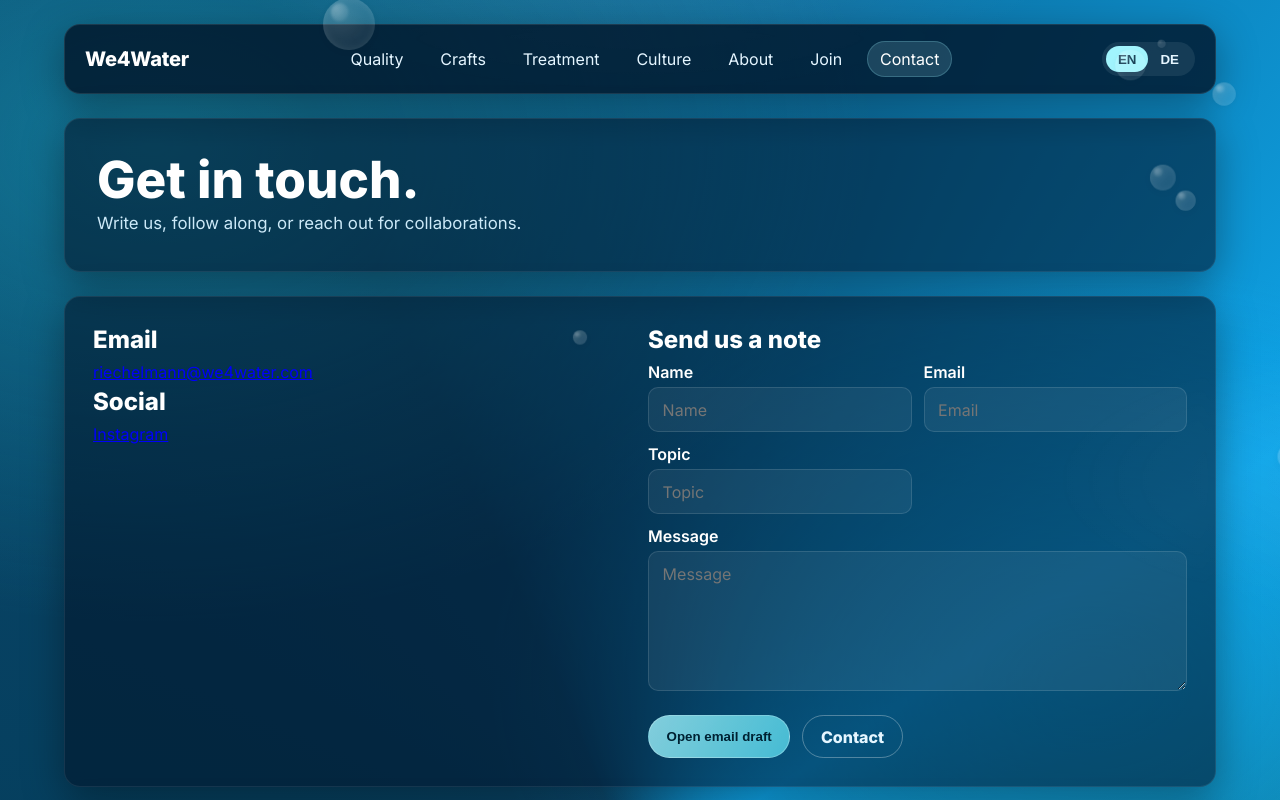
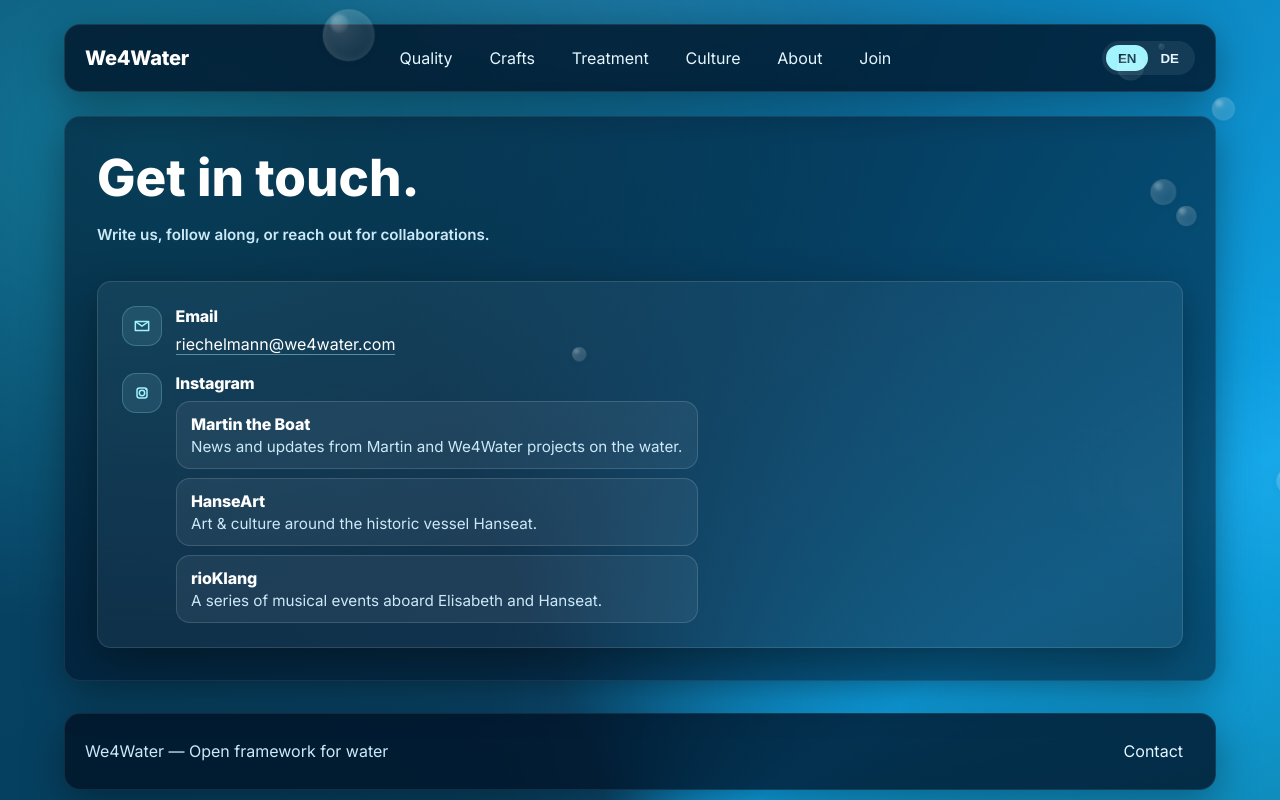
Before and after one commit to idonov8/we4water, a Next.js app: page /contact in a window 1280 px wide. Shown: the top 800 px of the page. Built offline with nearby package versions, Linux system fonts and the light colour scheme; a web font is replaced by a local one.

Commit message:
Update contact page

```diff
--- a/app/components/MailtoFormController.tsx
+++ /dev/null
@@ -1,35 +0,0 @@
-'use client';
-
-import { useEffect } from 'react';
-import { useI18n } from '@/src/i18n/provider';
-
-export function MailtoFormController() {
-  const { t } = useI18n();
-
-  useEffect(() => {
-    function handleSubmit(event: Event) {
-      const target = event.target;
-      if (!(target instanceof HTMLFormElement)) return;
-      if (!target.matches('[data-mailto-form]')) return;
-
-      event.preventDefault();
-
-      const data = new FormData(target);
-      const name = String(data.get('name') || '');
-      const email = String(data.get('email') || '');
-      const topic = String(data.get('topic') || 'We4Water contact');
-      const message = String(data.get('message') || '');
-      const mailto = target.getAttribute('data-mailto') || 'riechelmann@we4water.com';
-
-      const body = [`${t('contact.name')}: ${name}`, `${t('contact.email')}: ${email}`, '', 'Message:', message].join('\n');
-
-      const href = `mailto:${mailto}?subject=${encodeURIComponent(topic)}&body=${encodeURIComponent(body)}`;
-      window.location.href = href;
-    }
-
-    document.addEventListener('submit', handleSubmit, true);
-    return () => document.removeEventListener('submit', handleSubmit, true);
-  }, [t]);
-
-  return null;
-}
--- a/app/components/NavLinks.tsx
+++ b/app/components/NavLinks.tsx
@@ -15,8 +15,7 @@ const NAV_ITEMS: NavItem[] = [
   { href: '/treatment/', key: 'nav.treatment' },
   { href: '/culture/', key: 'nav.culture' },
   { href: '/about/', key: 'nav.about' },
-  { href: '/join/', key: 'nav.join' },
-  { href: '/contact/', key: 'nav.contact' }
+  { href: '/join/', key: 'nav.join' }
 ];
 
 function normalizePath(path: string) {
--- a/app/components/SiteFooter.tsx
+++ b/app/components/SiteFooter.tsx
@@ -8,14 +8,8 @@ export function SiteFooter() {
         <Trans k="footer.rights" />
       </div>
       <div className="nav-links" aria-label="Footer">
-        <a href="mailto:riechelmann@we4water.com">
+        <Link href="/contact/">
           <Trans k="common.contact" />
-        </a>
-        <Link href="/contact/">
-          <Trans k="footer.imprint" />
-        </Link>
-        <Link href="/contact/#legal">
-          <Trans k="footer.privacy" />
         </Link>
       </div>
     </footer>
--- a/app/contact/page.tsx
+++ b/app/contact/page.tsx
@@ -1,100 +1,98 @@
-import Link from 'next/link';
 import { Trans } from '@/app/components/Trans';
 
 export default function ContactPage() {
   return (
-    <>
-      <section className="hero surface">
-        <div>
+    <section className="contact-hero hero surface">
+      <div className="contact-stack">
+        <div className="contact-intro">
           <h1>
             <Trans k="contact.heroTitle" />
           </h1>
-          <p>
-            <Trans k="contact.heroLead" />
-          </p>
+          <p className="subtitle">Write us, follow along, or reach out for collaborations.</p>
         </div>
-      </section>
 
-      <section id="form" className="section surface two-col">
-        <div>
-          <h2>
-            <Trans k="contact.emailLabel" />
-          </h2>
-          <p>
-            <a href="mailto:riechelmann@we4water.com">riechelmann@we4water.com</a>
-          </p>
-          <h2>
-            <Trans k="contact.socialLabel" />
-          </h2>
-          <p>
-            <a href="https://www.instagram.com/martin.the.boat/" target="_blank" rel="noopener noreferrer">
-              Instagram
-            </a>
-          </p>
-        </div>
-        <div>
-          <h2>
-            <Trans k="contact.formTitle" />
-          </h2>
-          <form className="form-grid" data-mailto-form data-mailto="riechelmann@we4water.com">
-            <label>
-              <span>
-                <Trans k="contact.name" />
-              </span>
-              <input type="text" name="name" placeholder="Name" />
-            </label>
-            <label>
-              <span>
-                <Trans k="contact.email" />
-              </span>
-              <input type="email" name="email" required placeholder="Email" />
-            </label>
-            <label>
-              <span>
-                <Trans k="contact.topic" />
-              </span>
-              <input type="text" name="topic" placeholder="Topic" />
-            </label>
-            <label style={{ gridColumn: '1 / -1' }}>
-              <span>
-                <Trans k="contact.message" />
-              </span>
-              <textarea name="message" required placeholder="Message" />
-            </label>
-            <div className="cta-stack" style={{ gridColumn: '1 / -1' }}>
-              <button className="btn" type="submit">
-                <Trans k="contact.submit" />
-              </button>
-              <a className="btn secondary" href="mailto:riechelmann@we4water.com">
-                <Trans k="common.contact" />
+        <div className="contact-panel" aria-label="Contact options">
+          <div className="contact-row">
+            <div className="contact-icon" aria-hidden="true">
+              <svg viewBox="0 0 24 24" role="img" focusable="false">
+                <path
+                  d="M4 6.5h16v11H4v-11Z"
+                  fill="none"
+                  stroke="currentColor"
+                  strokeWidth="1.8"
+                  strokeLinejoin="round"
+                />
+                <path
+                  d="M4.8 7.2 12 12.2l7.2-5"
+                  fill="none"
+                  stroke="currentColor"
+                  strokeWidth="1.8"
+                  strokeLinejoin="round"
+                />
+              </svg>
+            </div>
+            <div className="contact-row-body">
+              <div className="contact-label">Email</div>
+              <a className="contact-link" href="mailto:riechelmann@we4water.com">
+                riechelmann@we4water.com
               </a>
             </div>
-          </form>
+          </div>
+
+          <div className="contact-row">
+            <div className="contact-icon" aria-hidden="true">
+              <svg viewBox="0 0 24 24" role="img" focusable="false">
+                <rect
+                  x="6"
+                  y="6"
+                  width="12"
+                  height="12"
+                  rx="3"
+                  fill="none"
+                  stroke="currentColor"
+                  strokeWidth="1.8"
+                />
+                <circle cx="12" cy="12" r="3.2" fill="none" stroke="currentColor" strokeWidth="1.8" />
+                <circle cx="16.5" cy="7.5" r="0.9" fill="currentColor" />
+              </svg>
+            </div>
+            <div className="contact-row-body">
+              <div className="contact-label">Instagram</div>
+              <div className="ig-list">
+                <a
+                  className="ig-pill"
+                  href="https://www.instagram.com/martin.the.boat/"
+                  target="_blank"
+                  rel="noopener noreferrer"
+                >
+                  <span className="ig-name">Martin the Boat</span>
+                  <span className="ig-desc">News and updates from Martin and We4Water projects on the water.</span>
+                </a>
+
+                <a
+                  className="ig-pill"
+                  href="https://www.instagram.com/hanseart.berlin/"
+                  target="_blank"
+                  rel="noopener noreferrer"
+                >
+                  <span className="ig-name">HanseArt</span>
+                  <span className="ig-desc">Art & culture around the historic vessel Hanseat.</span>
+                </a>
+
+                <a
+                  className="ig-pill"
+                  href="https://www.instagram.com/rioklangberlin/"
+                  target="_blank"
+                  rel="noopener noreferrer"
+                >
+                  <span className="ig-name">rioKlang</span>
+                  <span className="ig-desc">A series of musical events aboard Elisabeth and Hanseat.</span>
+                </a>
+              </div>
+            </div>
+          </div>
         </div>
-      </section>
-
-      <section id="legal" className="section surface">
-        <h2>
-          <Trans k="contact.legalTitle" />
-        </h2>
-        <h3>
-          <Trans k="contact.imprint" />
-        </h3>
-        <p>
-          <Trans k="contact.imprint" />
-        </p>
-        <h3>
-          <Trans k="contact.privacy" />
-        </h3>
-        <p>
-          <Trans k="contact.privacy" />
-        </p>
-        <div className="cta-stack">
-          <Link className="btn secondary" href="/">
-            <Trans k="common.backHome" />
-          </Link>
-        </div>
-      </section>
-    </>
+      </div>
+    </section>
   );
 }
--- a/app/layout.tsx
+++ b/app/layout.tsx
@@ -6,7 +6,6 @@ import { LanguageProvider } from '@/src/i18n/provider';
 import { BubblesController } from './components/BubblesController';
 import { HeroVerbController } from './components/HeroVerbController';
 import { LightboxController } from './components/LightboxController';
-import { MailtoFormController } from './components/MailtoFormController';
 import { BodyClassController } from './components/BodyClassController';
 
 export const metadata: Metadata = {
@@ -36,7 +35,6 @@ export default function RootLayout({ children }: { children: React.ReactNode })
           <HeroVerbController />
           <BubblesController />
           <LightboxController />
-          <MailtoFormController />
 
           <a className="skip-link" href="#main">
             Skip to content
--- a/src/i18n/dict.ts
+++ b/src/i18n/dict.ts
@@ -150,7 +150,6 @@ export const I18N: Record<Lang, any> = {
       heroTitle: 'Get in touch.',
       heroLead: 'Write us, follow along, or reach out for collaborations.',
       emailLabel: 'Email',
-      socialLabel: 'Social',
       formTitle: 'Send us a note',
       name: 'Name',
       email: 'Email',
@@ -310,7 +309,6 @@ export const I18N: Record<Lang, any> = {
       heroTitle: 'Kontakt aufnehmen.',
       heroLead: 'Schreib uns, folge den Projekten oder melde dich für Kooperationen.',
       emailLabel: 'E-Mail',
-      socialLabel: 'Social',
       formTitle: 'Nachricht senden',
       name: 'Name',
       email: 'E-Mail',
--- a/styles.css
+++ b/styles.css
@@ -569,6 +569,19 @@ body::before {
   margin: 0;
 }
 
+/* Contact cards: keep links styled like body text, with gentle hover */
+.cards-grid .card a {
+  color: var(--text-strong);
+  text-decoration: none;
+}
+
+.cards-grid .card a:hover,
+.cards-grid .card a:focus-visible {
+  text-decoration: underline;
+  text-decoration-color: rgba(255, 255, 255, 0.7);
+  outline: none;
+}
+
 .card .thumb {
   border-radius: 12px;
   overflow: hidden;
@@ -775,6 +788,120 @@ body::before {
   color: var(--muted);
 }
 
+/* Contact page */
+.contact-hero {
+  width: 100%;
+  min-height: 70vh;
+}
+
+.contact-stack {
+  display: grid;
+  gap: 2rem;
+}
+
+.contact-intro {
+  display: grid;
+  gap: 0.85rem;
+}
+
+.contact-panel {
+  padding: 1.5rem;
+  border-radius: calc(var(--radius) - 2px);
+  background: rgba(255, 255, 255, 0.05);
+  border: 1px solid rgba(255, 255, 255, 0.12);
+  box-shadow: var(--shadow);
+  display: grid;
+  gap: 1.1rem;
+}
+
+.contact-row {
+  display: flex;
+  gap: 0.85rem;
+  align-items: flex-start;
+}
+
+.contact-icon {
+  width: 40px;
+  height: 40px;
+  flex: none;
+  display: grid;
+  place-items: center;
+  border-radius: 14px;
+  background: rgba(165, 243, 252, 0.10);
+  border: 1px solid rgba(165, 243, 252, 0.22);
+  color: var(--accent);
+}
+
+.contact-icon svg {
+  width: 20px;
+  height: 20px;
+}
+
+.contact-row-body {
+  display: grid;
+  gap: 0.5rem;
+  min-width: 0;
+}
+
+.contact-label {
+  font-weight: 800;
+  color: var(--text-strong);
+  letter-spacing: -0.01em;
+}
+
+.contact-link {
+  color: var(--text-strong);
+  text-decoration: none;
+  width: fit-content;
+  border-bottom: 1px solid rgba(165, 243, 252, 0.45);
+  text-underline-offset: 3px;
+  transition: border-color 0.2s ease, color 0.2s ease;
+}
+
+.contact-link:hover,
+.contact-link:focus-visible {
+  border-bottom-color: rgba(165, 243, 252, 0.95);
+  outline: none;
+}
+
+.ig-list {
+  display: grid;
+  gap: 0.55rem;
+}
+
+.ig-pill {
+  text-decoration: none;
+  color: var(--text-strong);
+  background: rgba(255, 255, 255, 0.06);
+  border: 1px solid rgba(255, 255, 255, 0.14);
+  border-radius: 14px;
+  padding: 0.75rem 0.9rem;
+  display: flex;
+  flex-direction: column;
+  gap: 0.2rem;
+  transition: transform 0.15s ease, box-shadow 0.2s ease, background 0.2s ease, border-color 0.2s ease;
+}
+
+.ig-pill:hover,
+.ig-pill:focus-visible {
+  transform: translateY(-1px);
+  background: rgba(255, 255, 255, 0.10);
+  border-color: rgba(165, 243, 252, 0.35);
+  box-shadow: var(--shadow);
+  outline: none;
+}
+
+.ig-name {
+  font-weight: 900;
+  letter-spacing: -0.01em;
+}
+
+.ig-desc {
+  color: var(--muted);
+  font-size: 0.95rem;
+  line-height: 1.25;
+}
+
 .cta-stack {
   display: flex;
   gap: 0.75rem;
```
